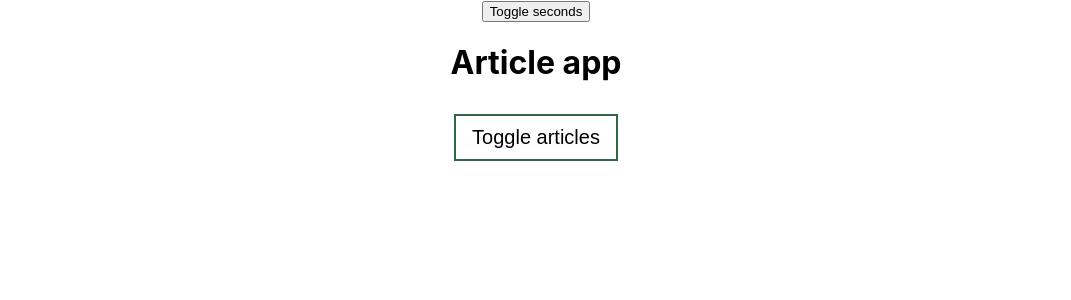
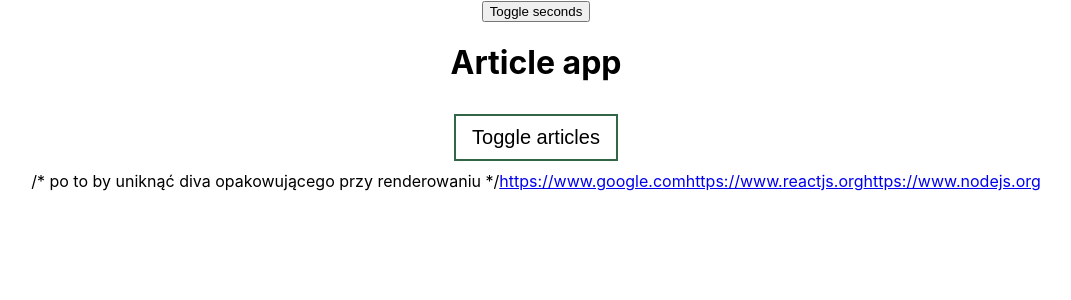
Before and after one commit to Ola214/my-app, a React (Create React App) app: page / in a window 1280 px wide. Shown: the top 300 px of the page, without its empty margins (104-1175 px from the left). Built offline with nearby package versions, Linux system fonts and the light colour scheme.

Commit message:
auxiliary component

```diff
--- /dev/null
+++ b/src/components/Auxiliary/Auxiliary.js
@@ -0,0 +1,5 @@
+import React from 'react';
+
+const auxiliary = props => props.children;
+
+export default auxiliary;
--- /dev/null
+++ b/src/components/Links/Links.js
@@ -0,0 +1,13 @@
+import React from 'react';
+import Auxiliary from '../Auxiliary/Auxiliary'
+
+const links = () => (
+    <Auxiliary> /* po to by uniknąć diva opakowującego przy renderowaniu */
+        <a href="https://www.google.com">https://www.google.com</a>
+        <a href="https://www.reactjs.org">https://www.reactjs.org</a>
+        <a href="https://www.nodejs.org">https://www.nodejs.org</a>
+    </Auxiliary>
+
+)
+
+export default links;
--- a/src/containers/App.js
+++ b/src/containers/App.js
@@ -2,6 +2,7 @@
 import './App.css';
 import Articles from '../components/Articles/Articles';
 import Header from '../components/Header/Header';
+import Links from '../components/Links/Links';
 
 class App extends Component {
 
@@ -83,6 +84,7 @@
           {seconds}
           <Header showArticles={this.state.showArticles} toggleArticles={this.toggleArticlesHandler}/>
           {articles}
+          <Links />
         </div>
     );
   }
```
